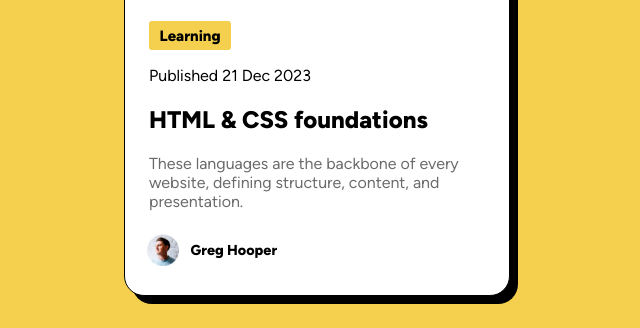
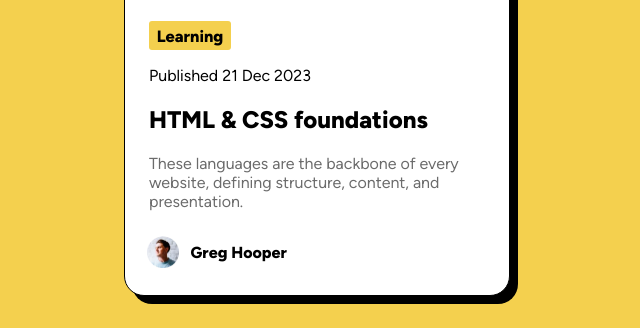
Before and after one commit to mikelarras/blog-post-preview-card, a plain HTML site: page index.html in a window 1280 px wide. Shown: the part 366-694 px from the top of the page, 323-963 px from the left. Drawn offline with Linux system fonts and the light colour scheme.

Commit message:
fix font size

```diff
--- a/styles.css
+++ b/styles.css
@@ -56,7 +56,7 @@ body {
     margin: 0;
     width: 82px;
     height: 29px;
-    font-size: 0.8em;
+    font-size: 14px;
     display: flex;
     justify-content: center;
     align-items: center;
@@ -91,7 +91,7 @@ body {
     width: 95%;
     padding-left: 24px;
     font-weight: 800;
-    font-size: 0.9em;
+    /* font-size: 14px; */
 }
 
 .avatar {
```
